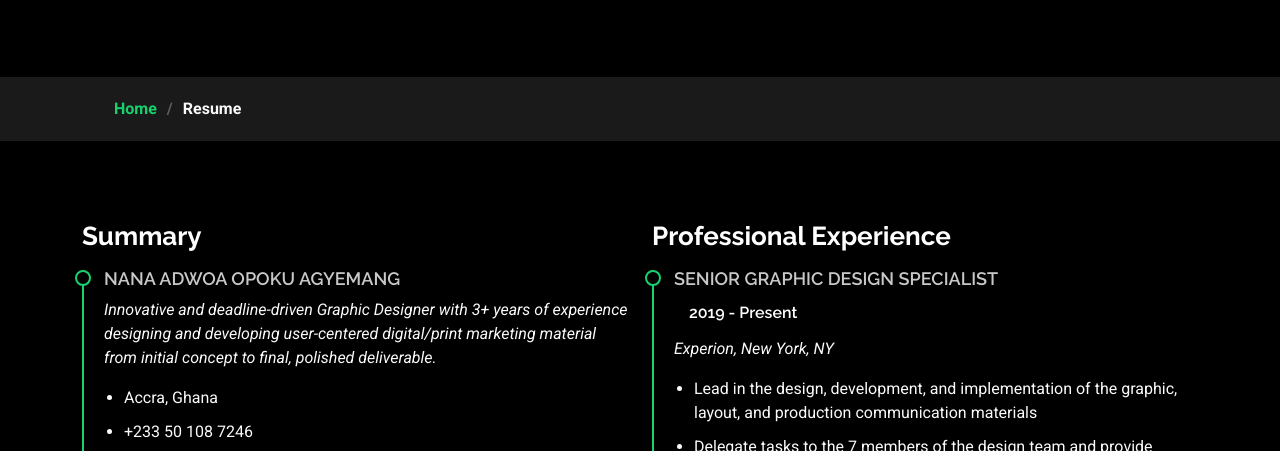
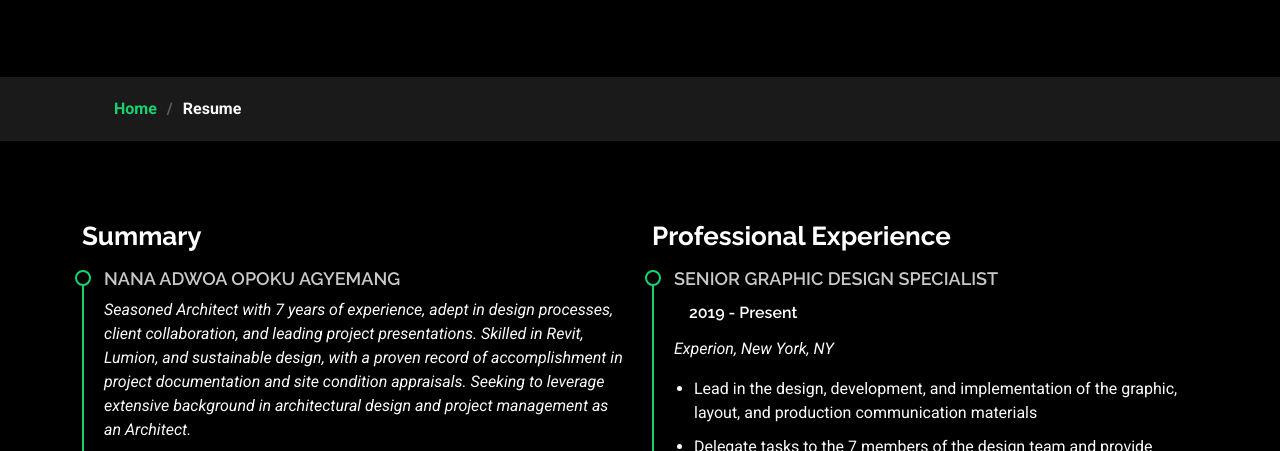
Before and after one commit to aces-turbo/Magma_Dazzle_1, a plain HTML site: page resume.html in a window 1280 px wide. Shown: the part 290-741 px from the top of the page. Drawn offline with Linux system fonts and the light colour scheme.

Commit message:
resume updated

```diff
--- a/resume.html
+++ b/resume.html
@@ -99,7 +99,14 @@
 
             <div class="resume-item pb-0">
               <h4>Nana Adwoa Opoku Agyemang</h4>
-              <p><em>Innovative and deadline-driven Graphic Designer with 3+ years of experience designing and developing user-centered digital/print marketing material from initial concept to final, polished deliverable.</em></p>
+              <p><em>Seasoned Architect with 7 years of experience,
+                adept in design processes, client collaboration, and
+                leading project presentations. Skilled in Revit,
+                Lumion, and sustainable design, with a proven record of
+                 accomplishment in project documentation and site
+                 condition appraisals. Seeking to leverage extensive
+                 background in architectural design and project
+                 management as an Architect.</em></p>
               <ul>
                 <li>Accra, Ghana</li>
                 <li>+233 50 108 7246</li>
```
